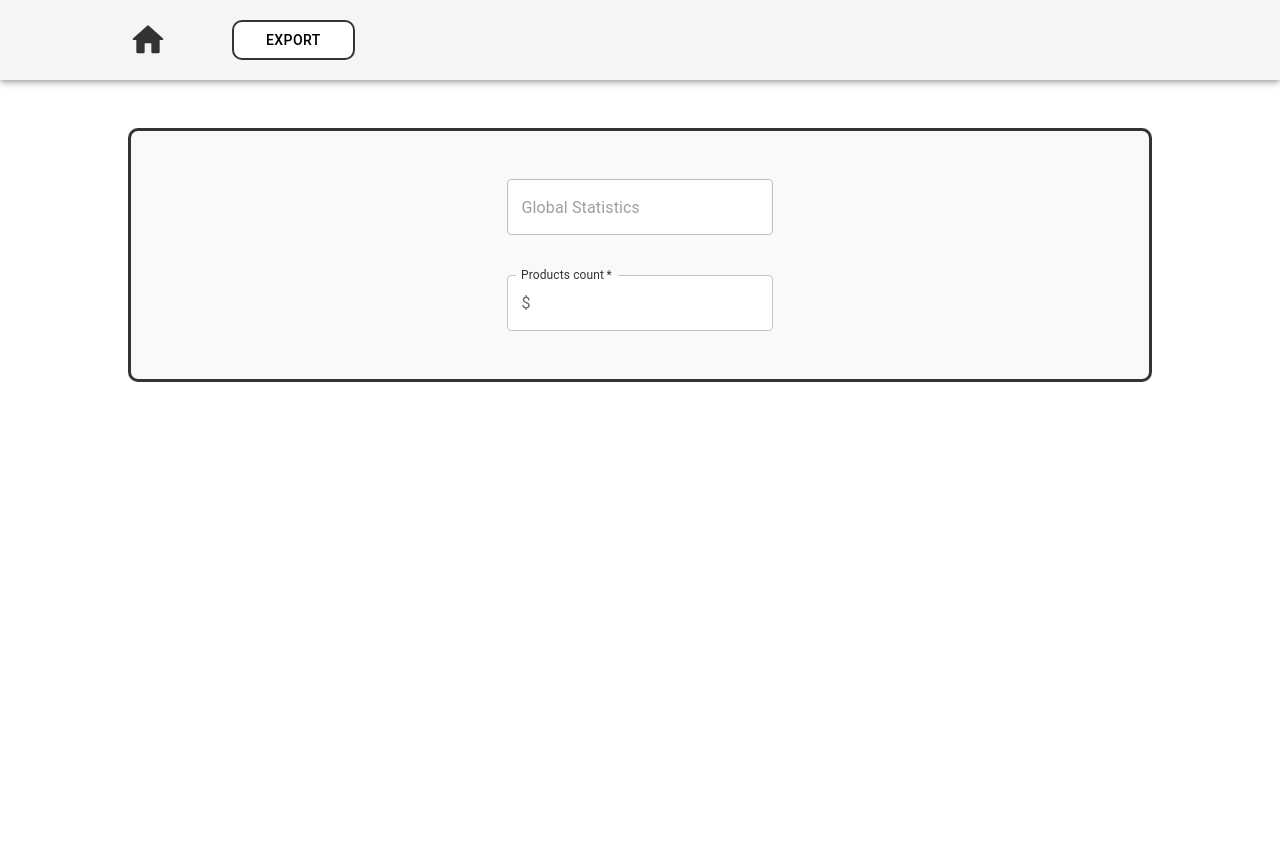
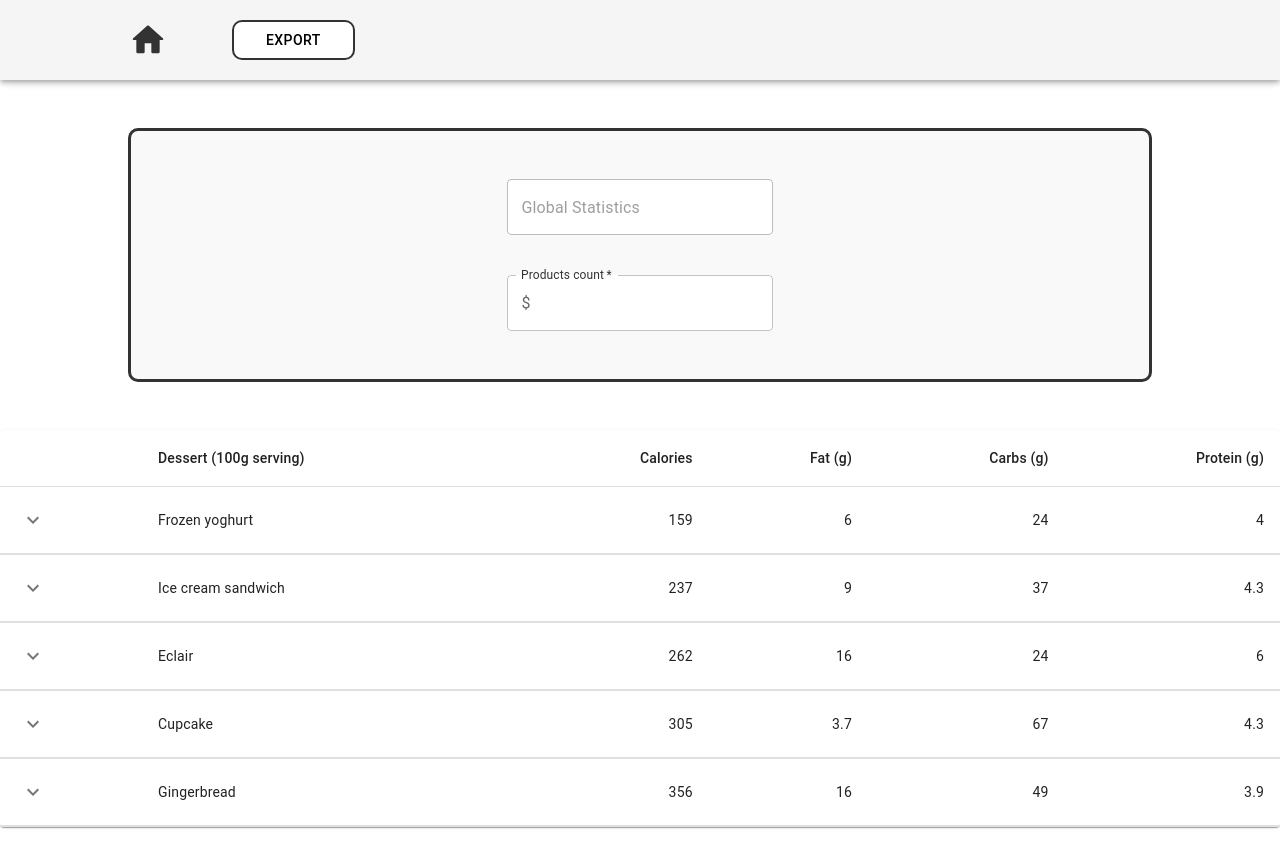
Before and after one commit to antonarnaudov/price-models-testing-ui, a React (Create React App) app: page /results in a window 1280 px wide. Shown: the top 868 px of the page. Built offline with nearby package versions, Linux system fonts and the light colour scheme.

Commit message:
#2 Implemented CRUD for Shops in the Main page using LocalStorage

```diff
--- a/src/App.js
+++ b/src/App.js
@@ -1,19 +1,26 @@
 import "./App.css";
-import { BrowserRouter as Router, Routes, Route } from "react-router-dom";
-import { Navbar } from "./components/navbar/navbar";
-import { ShopsFrame } from "./components/shop/shops-frame";
-import { ResultsFrame } from "./components/results/results-frame";
+import {useState} from "react";
+import {BrowserRouter as Router, Routes, Route} from "react-router-dom";
+
+import {Navbar} from "./components/navbar/navbar";
+import {ShopsFrame} from "./components/shop/shops-frame";
+import {ResultsFrame} from "./components/results/results-frame";
+import {createShop, deleteShop} from "./data/crud-shop";
+
 // import { ShopContextProvider } from "./context/shop-context";
 
 function App() {
+    const [_, setShops] = useState(JSON.parse(localStorage.getItem("shops") || "[]"));
+    const handleDeleteShop = (id) => setShops(deleteShop(id))
+
     return (
         <div className="App">
             {/* <ShopContextProvider> */}
             <Router>
-          <Navbar />
+                <Navbar onAddShop={() => setShops(createShop())}/>
                 <Routes>
-            <Route path="/" element={<ShopsFrame />} />
-            <Route path="/results" element={<ResultsFrame />} />
+                    <Route path="/" element={<ShopsFrame onDeleteShop={handleDeleteShop}/>}/>
+                    <Route path="/results" element={<ResultsFrame/>}/>
                 </Routes>
             </Router>
             {/* </ShopContextProvider> */}
--- a/src/components/navbar/navbar.jsx
+++ b/src/components/navbar/navbar.jsx
@@ -7,7 +7,7 @@ import {AddShopsNav} from './addShopsNav'
 import {ResultsNav} from './resultsNav'
 
 
-export const Navbar = () => {
+export const Navbar = ({onAddShop}) => {
     const location = useLocation()
 
     return (
@@ -17,7 +17,7 @@ export const Navbar = () => {
                 location.pathname === '/results' ? (
                     <ResultsNav/>
                 ) : (
-                    <AddShopsNav/>
+                    <AddShopsNav onAddShop={onAddShop}/>
                 )
             }
         </AppBar>
--- a/src/components/results/result-shop.jsx
+++ b/src/components/results/result-shop.jsx
@@ -1,14 +1,84 @@
 import React from "react";
+
+import Box from '@mui/material/Box';
+import Collapse from '@mui/material/Collapse';
+import IconButton from '@mui/material/IconButton';
+import Table from '@mui/material/Table';
+import TableBody from '@mui/material/TableBody';
+import TableCell from '@mui/material/TableCell';
+import TableHead from '@mui/material/TableHead';
+import TableRow from '@mui/material/TableRow';
+import Typography from '@mui/material/Typography';
+import KeyboardArrowDownIcon from '@mui/icons-material/KeyboardArrowDown';
+import KeyboardArrowUpIcon from '@mui/icons-material/KeyboardArrowUp';
+
 // import { ShopContext } from "../../context/shop-context";
 
+// TODO: To be continued
+// TODO: Remove Usage of fake data and add Shops
+// TODO: Fix design
+
 export const ResultShop = (props) => {
-  // const { id, productName, price, productImage } = props.data;
-  // const { cartItems, addToCart, removeFromCart, updateCartItemCount } =
-  //   useContext(ShopContext);
+    //   useContext(ShopContext);
+    const [open, setOpen] = React.useState(false);
 
-  return (
-    <div className="resultShop">
-
-    </div>
-  );
+    return (
+        // <div className="resultShop">
+        <React.Fragment>
+            <TableRow sx={{'& > *': {borderBottom: 'unset'}}}>
+                <TableCell>
+                    <IconButton
+                        aria-label="expand row"
+                        size="small"
+                        onClick={() => setOpen(!open)}
+                    >
+                        {open ? <KeyboardArrowUpIcon/> : <KeyboardArrowDownIcon/>}
+                    </IconButton>
+                </TableCell>
+                <TableCell component="th" scope="row">
+                    {props.data.name}
+                </TableCell>
+                <TableCell align="right">{props.data.calories}</TableCell>
+                <TableCell align="right">{props.data.fat}</TableCell>
+                <TableCell align="right">{props.data.carbs}</TableCell>
+                <TableCell align="right">{props.data.protein}</TableCell>
+            </TableRow>
+            <TableRow>
+                <TableCell style={{paddingBottom: 0, paddingTop: 0}} colSpan={6}>
+                    <Collapse in={open} timeout="auto" unmountOnExit>
+                        <Box sx={{margin: 1}}>
+                            <Typography variant="h6" gutterBottom component="div">
+                                History
+                            </Typography>
+                            <Table size="small" aria-label="purchases">
+                                <TableHead>
+                                    <TableRow>
+                                        <TableCell>Date</TableCell>
+                                        <TableCell>Customer</TableCell>
+                                        <TableCell align="right">Amount</TableCell>
+                                        <TableCell align="right">Total price ($)</TableCell>
+                                    </TableRow>
+                                </TableHead>
+                                <TableBody>
+                                    {props.data.history.map((historyRow) => (
+                                        <TableRow key={historyRow.date}>
+                                            <TableCell component="th" scope="row">
+                                                {historyRow.date}
+                                            </TableCell>
+                                            <TableCell>{historyRow.customerId}</TableCell>
+                                            <TableCell align="right">{historyRow.amount}</TableCell>
+                                            <TableCell align="right">
+                                                {Math.round(historyRow.amount * props.data.price * 100) / 100}
+                                            </TableCell>
+                                        </TableRow>
+                                    ))}
+                                </TableBody>
+                            </Table>
+                        </Box>
+                    </Collapse>
+                </TableCell>
+            </TableRow>
+        </React.Fragment>
+        // </div>
+    );
 };
--- a/src/components/results/results-frame.jsx
+++ b/src/components/results/results-frame.jsx
@@ -1,14 +1,85 @@
+import "./result.css";
 import React from "react";
+
+import {InputAdornment, Stack} from "@mui/material";
+import Table from '@mui/material/Table';
+import TableBody from '@mui/material/TableBody';
+import TableCell from '@mui/material/TableCell';
+import TableContainer from '@mui/material/TableContainer';
+import TableHead from '@mui/material/TableHead';
+import TableRow from '@mui/material/TableRow';
+import Paper from '@mui/material/Paper';
+
+import {DefaultTextField} from "../design/textFeld";
+import {ResultShop} from "./result-shop";
 // import { ShopContext } from "../../context/shop-context";
-import {Link, useNavigate} from "react-router-dom";
 
-import "./result.css";
-import {IconButton, InputAdornment, Stack} from "@mui/material";
-import HomeRoundedIcon from "@mui/icons-material/HomeRounded";
-import data from "../../data/mock-data.json";
-import {Shop} from "../shop/shop";
-import {DefaultTextField} from "../design/textFeld";
+// TODO: To be continued
+// TODO: Remove fake data and add Shops
 
+function createData(
+    name,
+    calories,
+    fat,
+    carbs,
+    protein,
+    price,
+) {
+    return {
+        name,
+        calories,
+        fat,
+        carbs,
+        protein,
+        price,
+        history: [
+            {
+                date: '2020-01-05',
+                customerId: '11091700',
+                amount: 3,
+            },
+            {
+                date: '2020-01-02',
+                customerId: 'Anonymous',
+                amount: 1,
+            },
+        ],
+    };
+}
+
+
+const rows = [
+    createData('Frozen yoghurt', 159, 6.0, 24, 4.0, 3.99),
+    createData('Ice cream sandwich', 237, 9.0, 37, 4.3, 4.99),
+    createData('Eclair', 262, 16.0, 24, 6.0, 3.79),
+    createData('Cupcake', 305, 3.7, 67, 4.3, 2.5),
+    createData('Gingerbread', 356, 16.0, 49, 3.9, 1.5),
+];
+
+
+export default function CollapsibleTable() {
+    return (
+        <TableContainer component={Paper}>
+            <Table aria-label="collapsible table">
+                <TableHead>
+                    <TableRow>
+                        <TableCell/>
+                        <TableCell>Dessert (100g serving)</TableCell>
+                        <TableCell align="right">Calories</TableCell>
+                        <TableCell align="right">Fat&nbsp;(g)</TableCell>
+                        <TableCell align="right">Carbs&nbsp;(g)</TableCell>
+                        <TableCell align="right">Protein&nbsp;(g)</TableCell>
+                    </TableRow>
+                </TableHead>
+                <TableBody>
+                    {rows.map((row) => (
+                        <ResultShop key={row.name} data={row}/>
+                    ))}
+                </TableBody>
+            </Table>
+        </TableContainer>
+    );
+}
 export const ResultsFrame = () => {
     return (
         <div className="results-frame">
@@ -42,12 +113,8 @@ export const ResultsFrame = () => {
                     ></DefaultTextField>
                 </Stack>
             </Stack>
-            <div>
 
-            </div>
-            {/*{data.shops.map((shop) => (*/}
-            {/*    <Shop key={shop.id} data={shop}/>*/}
-            {/*))}*/}
+            <CollapsibleTable></CollapsibleTable>
         </div>
     );
 };
--- /dev/null
+++ b/src/data/crud-shop.js
@@ -0,0 +1,69 @@
+function generateSequence(shops, currentSequence) {
+    let sequence = currentSequence ? (shops.length > 0 && currentSequence) : 0
+
+    if (!currentSequence) for (let i = 0; i < shops.length; i++) {
+        console.log('here')
+        if (shops[i].id > sequence) sequence = shops[i].id
+    }
+
+    return ++sequence
+}
+
+export function createShop() {
+    const localStorageShops = localStorage.getItem('shops')
+    const localStorageSequence = localStorage.getItem('shops_sequence')
+
+    try {
+        const shops = JSON.parse(localStorageShops || '[]')
+        const sequence = generateSequence(shops, JSON.parse(localStorageSequence))
+
+        shops.push({
+            "id": sequence,
+            "name": "",
+            "products_count": 0,
+            "commission": 0,
+            "discount": 0,
+            "min_profit": 0,
+            "profit_limit": 0,
+            "min_price": 0,
+            "max_price": 0
+        })
+
+        localStorage.setItem('shops', JSON.stringify(shops))
+        localStorage.setItem('shops_sequence', JSON.stringify(sequence))
+
+        return shops
+    } catch (e) {
+        console.error(e)
+    }
+}
+
+export function updateShopField(id, key, value) {
+    const localStorageShops = localStorage.getItem('shops')
+
+    try {
+        const shops = JSON.parse(localStorageShops || '[]')
+        const index = shops.findIndex(shop => shop.id === id)
+
+        shops[index][key] = value
+        localStorage.setItem('shops', JSON.stringify(shops))
+    } catch (e) {
+        console.error(e)
+    }
+}
+
+export function deleteShop(id) {
+    const localStorageShops = localStorage.getItem('shops')
+
+    try {
+        const shops = JSON.parse(localStorageShops || '[]')
+        const index = shops.findIndex(shop => shop.id === id)
+
+        shops.splice(index, 1)
+        localStorage.setItem('shops', JSON.stringify(shops))
+
+        return shops
+    } catch (e) {
+        console.error(e)
+    }
+}
--- a/src/pages/contact.jsx
+++ /dev/null
@@ -1,5 +0,0 @@
-import React from "react";
-
-export const Contact = () => {
-  return <div>contact</div>;
-};
```
Also changed, not shown: src/components/navbar/addShopsNav.jsx (+5 -2 lines), src/components/shop/shop.jsx (+20 -3 lines), src/components/shop/shops-frame.jsx (+4 -5 lines), src/assets/mock-data.json (renamed from src/data/mock-data.json), src/data/gather-statistics.js (deleted), src/data/generate-statistics.js (added). Lines whose indentation alone changed are shown as unchanged.
